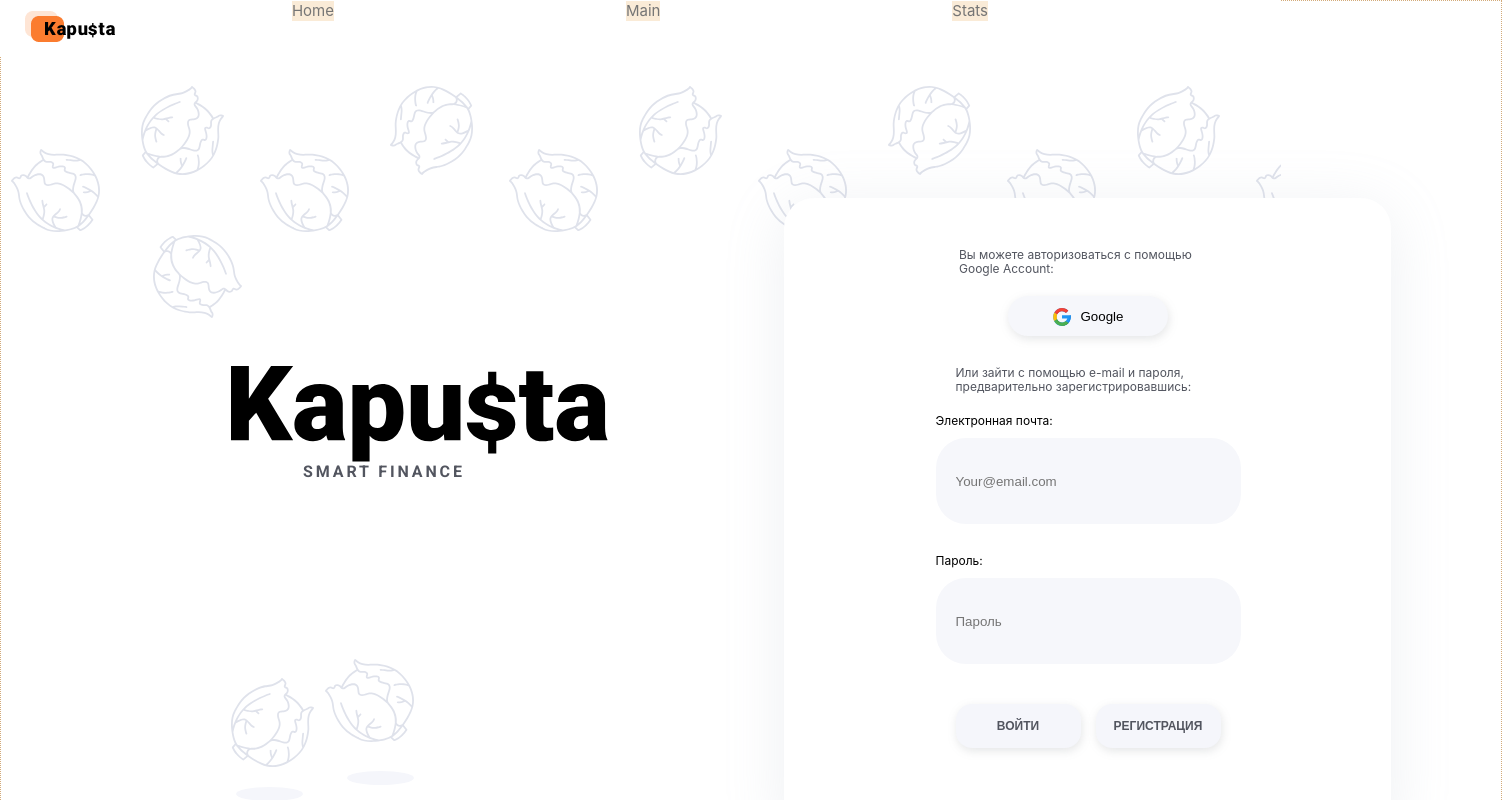
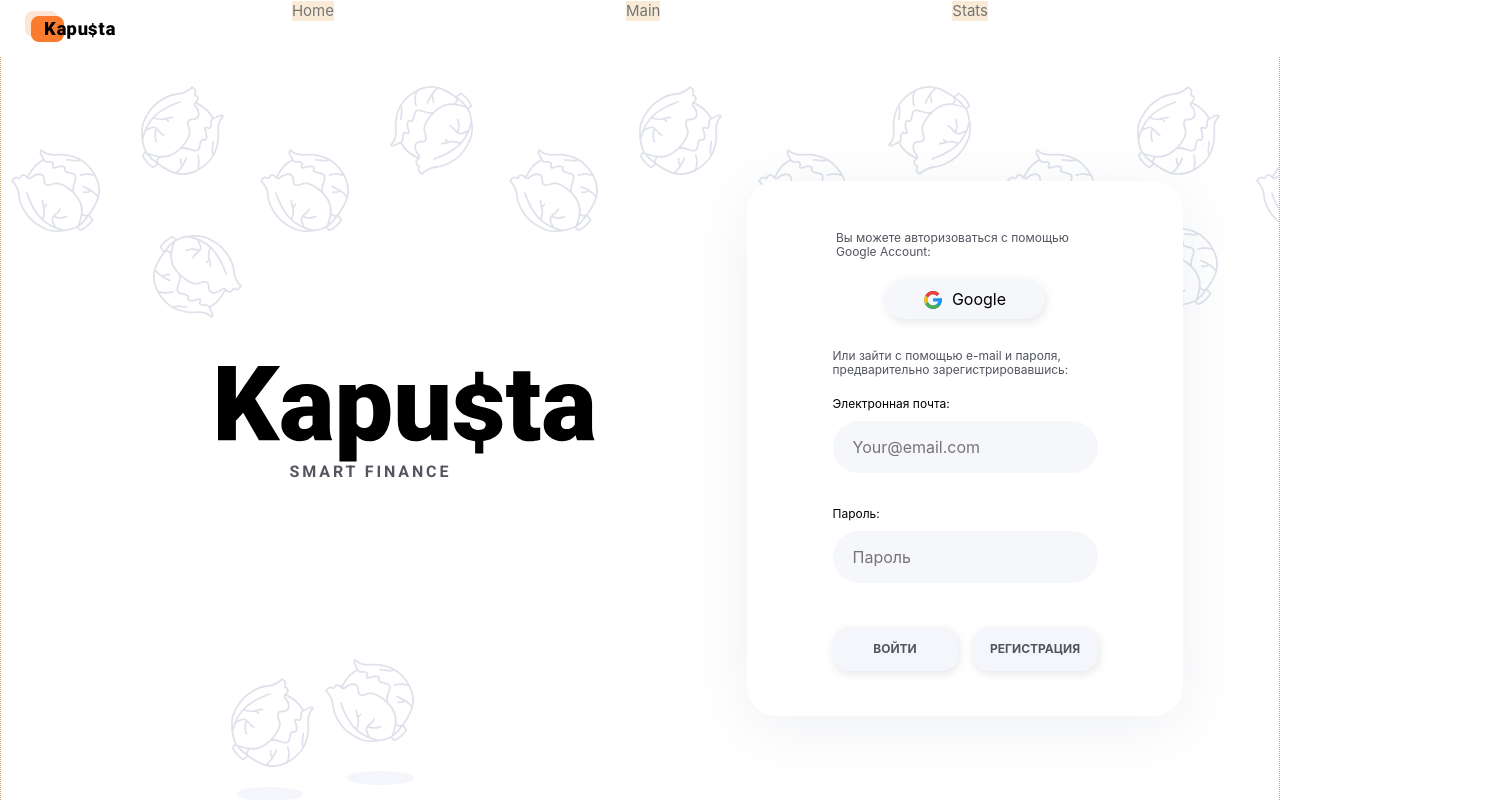
Before and after one commit to Oleh-Mohylnyi/kapusta-bl3-front, a React (Create React App) app: page / in a window 1280 px wide. Shown: the top 800 px of the page, 1502 px wide, since content can reach past the window. Built offline with nearby package versions, Linux system fonts and the light colour scheme.

Commit message:
only fix

```diff
--- a/src/components/Balance/Balance.module.css
+++ b/src/components/Balance/Balance.module.css
@@ -22,7 +22,7 @@
   width: 125px;
   height: 44px;
   border: 2px solid #ffffff;
-  box-sizing: border-box;
+  box-sizing: border-boлx;
   border-radius: 22px 0px 0px 22px;
   font-family: Roboto;
   font-style: normal;
--- a/src/components/Registration/Registration.module.scss
+++ b/src/components/Registration/Registration.module.scss
@@ -1,14 +1,14 @@
 @import "../../css/variables.css";
 
 .form {
-  position: absolute;
+  // position: absolute;
+  // top: 255px;
   display: flex;
   align-items: center;
   flex-direction: column;
-  top: 255px;
   width: 300px;
   height: 525px;
-  // margin-top: 255px;
+  margin-top: 50px;
   left: 0; right: 0;
   margin-left: auto;
 
@@ -118,7 +118,6 @@
 
 @media screen and (min-width: 768px) {
   .form {
-    top: 300px;
     width: 436px;
     height: 535px;
     padding: 50px 85px 53px 86px;
@@ -158,9 +157,7 @@
 
 @media screen and (min-width: 1280px) {
   .form {
-    position: absolute;
-    top: 197px;
-    right: 110px;
-    left: auto;
+    margin-top: 180px;
+    margin-left: 152px;
   }
 }
--- a/src/components/Title/Title.module.scss
+++ b/src/components/Title/Title.module.scss
@@ -1,12 +1,14 @@
 .container {
-  display: inline-flex;
-  text-align: left;
+  display: flex;
   flex-direction: column;
+  justify-content: flex-start;
+  align-items: flex-start;
   margin-top: 142px;
   margin-left: 39px;
+
   @media screen and (min-width: 768px) {
     margin-top: 146px;
-    margin-left: 119px;
+    margin-left: 111px;
   }
   @media screen and (min-width: 1280px) {
     margin-top: 365px;
--- a/src/index.css
+++ b/src/index.css
@@ -1,4 +1,4 @@
-@import-normalize;
+@import 'modern-normalize/modern-normalize.css';
 
 body {
   margin: 0;
@@ -9,6 +9,7 @@
   -moz-osx-font-smoothing: grayscale;
 }
 
+
 code {
   font-family: source-code-pro, Menlo, Monaco, Consolas, 'Courier New',
     monospace;
@@ -18,7 +19,6 @@
 ol {
   padding: 0;
   margin: 0;
-
   list-style: none;
 }
 
--- a/src/views/HomeView/HomeView.js
+++ b/src/views/HomeView/HomeView.js
@@ -1,14 +1,17 @@
-import Registration from "../../components/Registration";
-import BackgroundImages from "../../components/BackgroundLayouts/PublicPageBg";
+import Registration from '../../components/Registration'
+import BackgroundImages from '../../components/BackgroundLayouts/PublicPageBg'
 // import PageContainer from "../../components/PageContainer";
-import Title from "../../components/Title";
+import Title from '../../components/Title'
+import s from './HomeView.module.scss'
 
 export default function HomeView() {
   return (
     <>
-      <Title />
-      <Registration />
+      <div className={s.container}>
+        <Title />
+        <Registration />
+      </div>
       <BackgroundImages />
     </>
-  );
+  )
 }
--- /dev/null
+++ b/src/views/HomeView/HomeView.module.scss
@@ -0,0 +1,12 @@
+.container {
+  display: flex;
+  flex-direction: column;
+
+  justify-content: center;
+}
+
+@media screen and (min-width: 1280px) {
+  .container {
+    flex-direction: row;
+  }
+}
```
Also changed, not shown: 67 other files (tests, documents, lock files or other folders).
